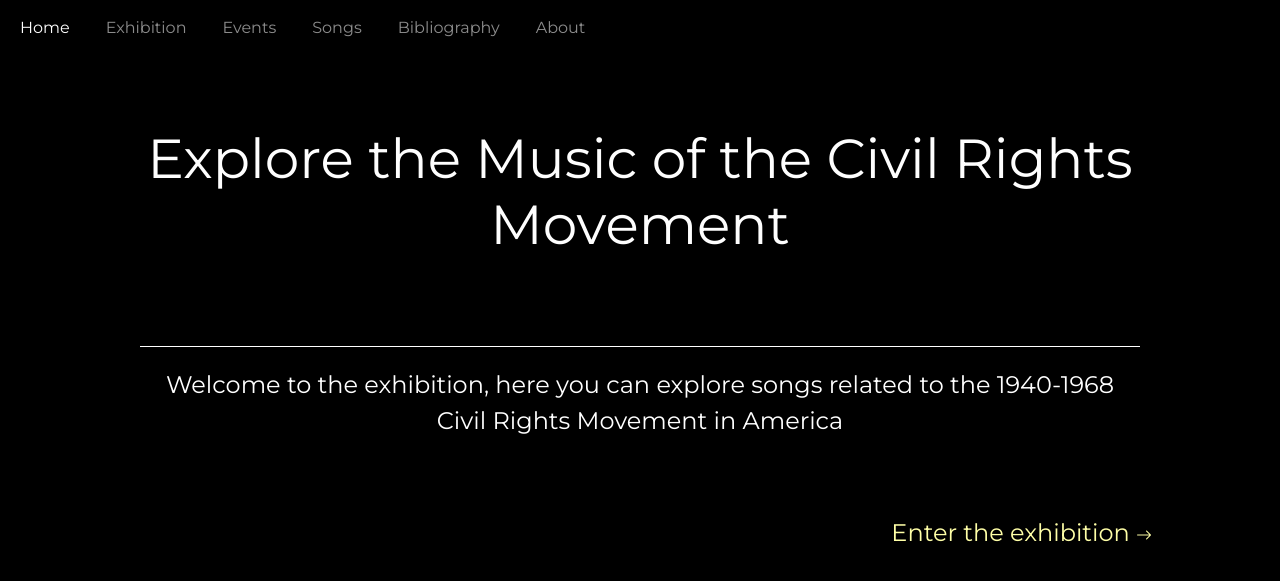
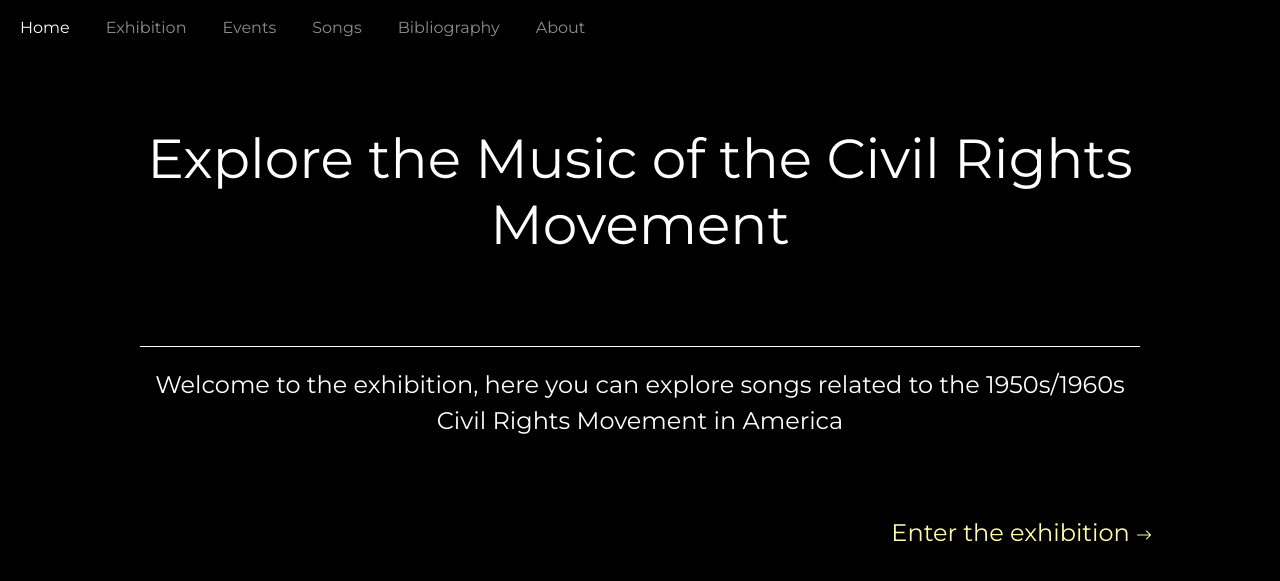
Before and after one commit to faye1011/myproject, a Jekyll site: the page built from index.html, in a window 1280 px wide. Shown: the top 581 px of the page. Built offline with Jekyll 4.4.1, drawn with Linux system fonts in a browser that asks for light colours; nearby versions of some CDN libraries.

Commit message:
edit index page

```diff
--- a/index.html
+++ b/index.html
@@ -11,7 +11,7 @@ permalink: /home
         <h1> {{site.title}}</h1>
     </div>
     <div class="container-fluid" id="homepage2">
-        <p class="intropara">Welcome to the exhibition, here you can explore songs related to the 1940-1968 Civil Rights Movement in America</p>
+        <p class="intropara">Welcome to the exhibition, here you can explore songs related to the 1950s/1960s Civil Rights Movement in America</p>
     </div>
 
 <!-- Link to enter the exhibition-->
```
